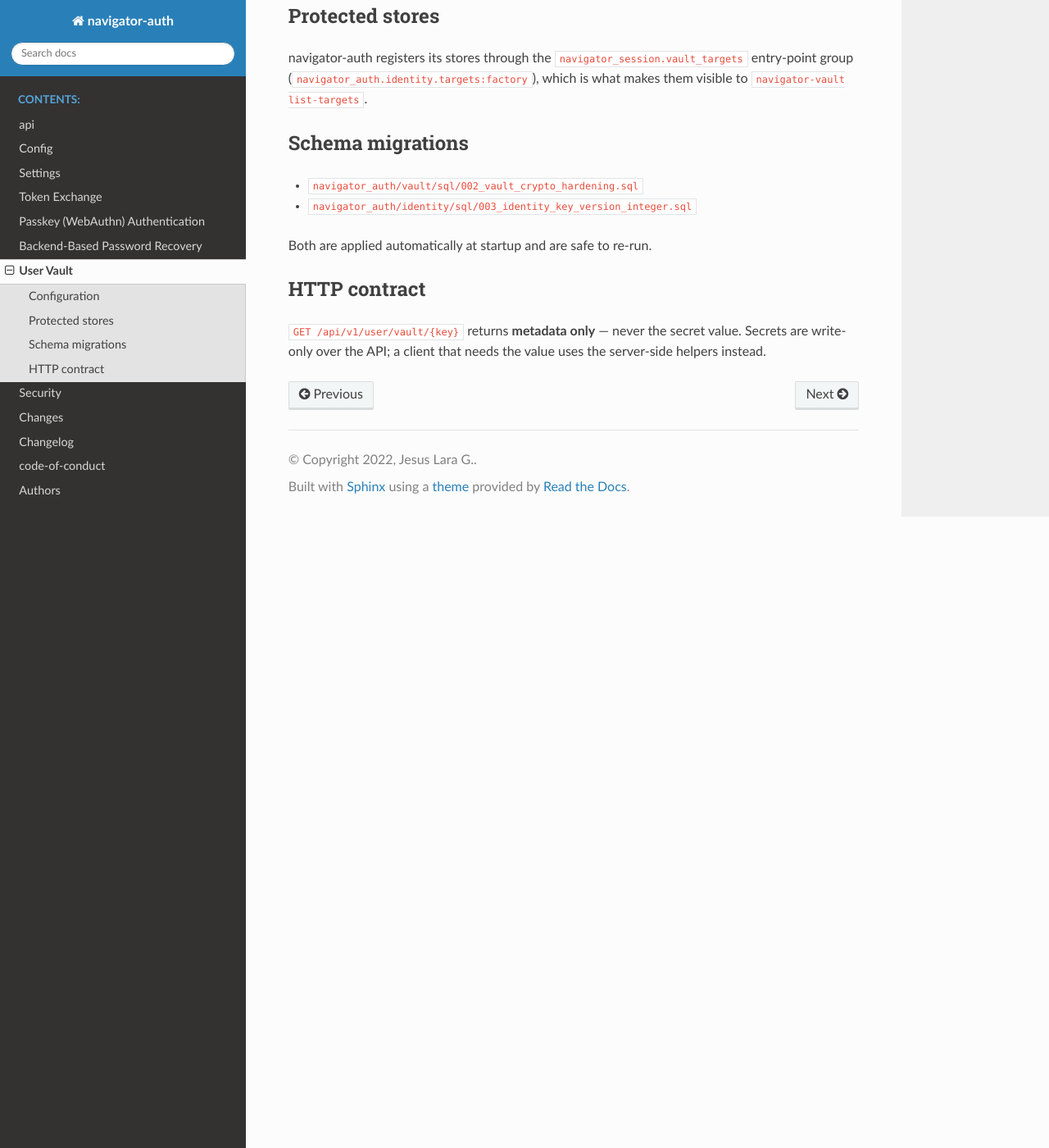
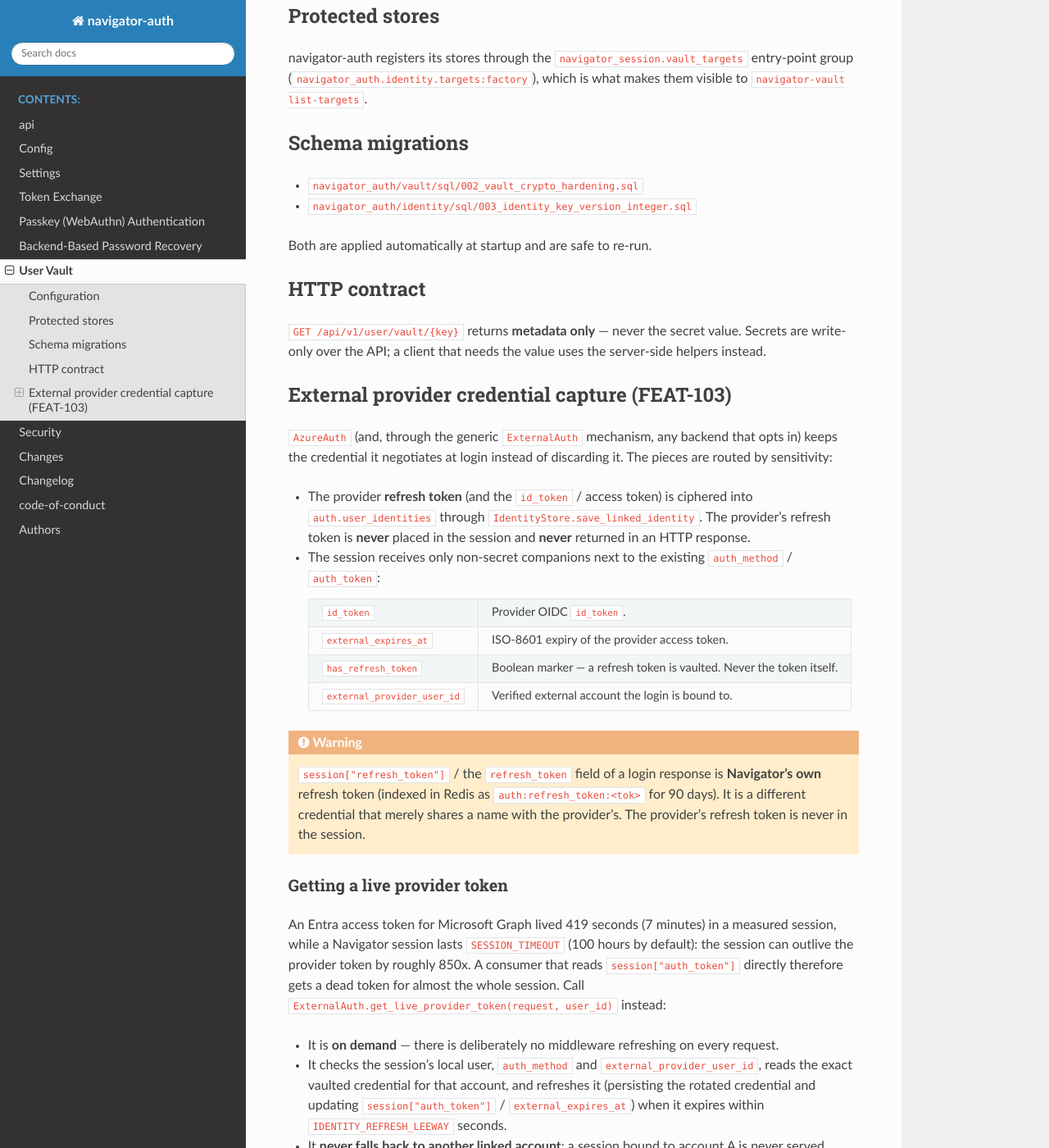
Before and after one commit to phenobarbital/navigator-auth, a Sphinx documentation site: the page built from docs/vault.rst, in a window 1280 px wide and 1400 px high, scrolled down 814 px. Shown: the whole window at 82% size. Built offline with Sphinx 7.4.7 and the Read the Docs theme 3.1.0, drawn with Linux system fonts in a browser that asks for light colours; some of the changed text lies outside the part shown.

Commit message:
docs(external-provider-token-capture): TASK-113 — capture, get_live_provider_token, expiry fields, Azure settings
Co-Authored-By: Claude Opus 5 <noreply@anthropic.com>

```diff
--- a/docs/vault.rst
+++ b/docs/vault.rst
@@ -53,3 +53,62 @@ HTTP contract
 ``GET /api/v1/user/vault/{key}`` returns **metadata only** — never the secret
 value. Secrets are write-only over the API; a client that needs the value uses
 the server-side helpers instead.
+
+External provider credential capture (FEAT-103)
+-----------------------------------------------
+
+``AzureAuth`` (and, through the generic ``ExternalAuth`` mechanism, any backend
+that opts in) keeps the credential it negotiates at login instead of discarding
+it. The pieces are routed by sensitivity:
+
+* The provider **refresh token** (and the ``id_token`` / access token) is
+  ciphered into ``auth.user_identities`` through
+  ``IdentityStore.save_linked_identity``. The provider's refresh token is
+  **never** placed in the session and **never** returned in an HTTP response.
+* The session receives only non-secret companions next to the existing
+  ``auth_method`` / ``auth_token``:
+
+  ====================================  ====================================================
+  ``id_token``                          Provider OIDC ``id_token``.
+  ``external_expires_at``               ISO-8601 expiry of the provider access token.
+  ``has_refresh_token``                 Boolean marker — a refresh token is vaulted. Never
+                                        the token itself.
+  ``external_provider_user_id``         Verified external account the login is bound to.
+  ====================================  ====================================================
+
+.. warning::
+
+   ``session["refresh_token"]`` / the ``refresh_token`` field of a login
+   response is **Navigator's own** refresh token (indexed in Redis as
+   ``auth:refresh_token:<tok>`` for 90 days). It is a different credential that
+   merely shares a name with the provider's. The provider's refresh token is
+   never in the session.
+
+Getting a live provider token
+~~~~~~~~~~~~~~~~~~~~~~~~~~~~~
+
+An Entra access token for Microsoft Graph lived 419 seconds (7 minutes) in a
+measured session, while a Navigator session lasts ``SESSION_TIMEOUT`` (100 hours
+by default): the session can outlive the provider token by roughly 850x. A
+consumer that reads ``session["auth_token"]`` directly therefore gets a dead
+token for almost the whole session. Call
+``ExternalAuth.get_live_provider_token(request, user_id)`` instead:
+
+* It is **on demand** — there is deliberately no middleware refreshing on
+  every request.
+* It checks the session's local user, ``auth_method`` and
+  ``external_provider_user_id``, reads the exact vaulted credential for that
+  account, and refreshes it (persisting the rotated credential and updating
+  ``session["auth_token"]`` / ``external_expires_at``) when it expires within
+  ``IDENTITY_REFRESH_LEEWAY`` seconds.
+* It **never falls back to another linked account**: a session bound to
+  account A is never served account B's credential.
+* It returns ``None`` when the binding is missing or mismatched (a session from
+  before this feature requires a re-login), no credential is stored, or a
+  required refresh cannot complete. For Azure the refresh requests the stored
+  grant's own scopes; a refresh that explicitly drops granted permissions is not
+  published.
+* The ``check_credentials`` JSON response masks ``auth_token`` and ``id_token``.
+
+Azure settings: see ``AZURE_FLOW_TTL`` and ``AZURE_SESSION_TIMEOUT`` in
+:doc:`settings`.
```
Also changed, not shown: docs/api.rst (+22 -0 lines), docs/settings.rst (+22 -0 lines).
